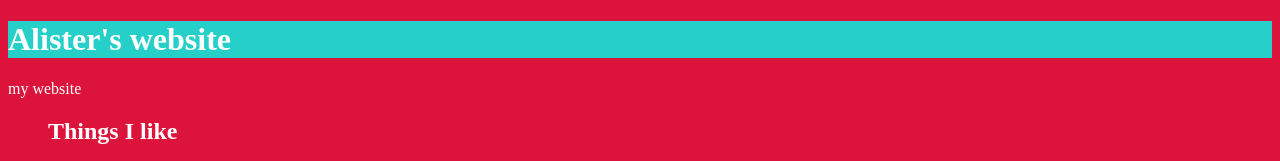
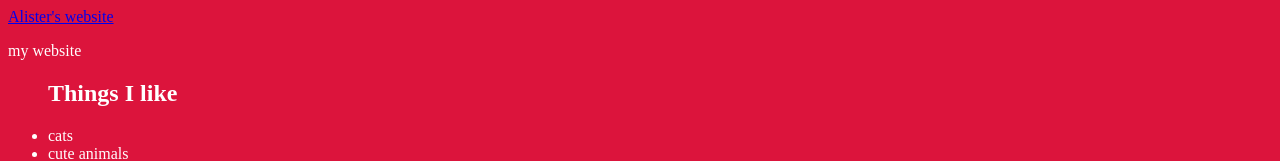
Before and after one commit to goofyjnr/goofyjnr.githb.io, a plain HTML site: page index.html in a window 1280 px wide. Shown: the top 161 px of the page. Drawn offline with Linux system fonts and the light colour scheme.

Commit message:
Update index.html

```diff
--- a/index.html
+++ b/index.html
@@ -5,7 +5,7 @@
     <title>Alister's website</title>
   </head>
   <body>
-    <h1>Alister's website</h1>
+    <a href="https://github.com/goofyjnr/goofyjnr.github.io" >Alister's website</a>
     <p> my website</p>
     <ul>
     <h2> Things I like</h2>
```
